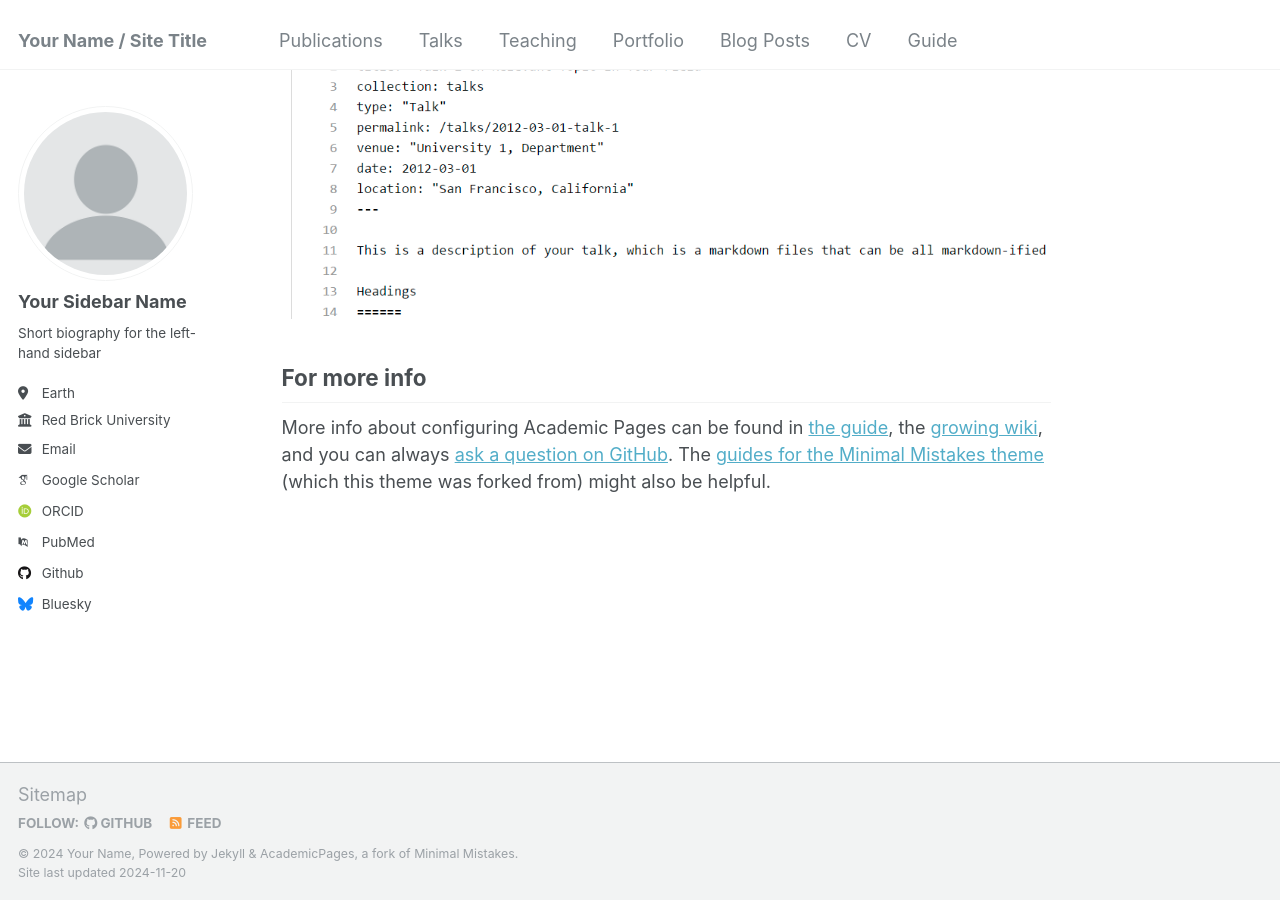
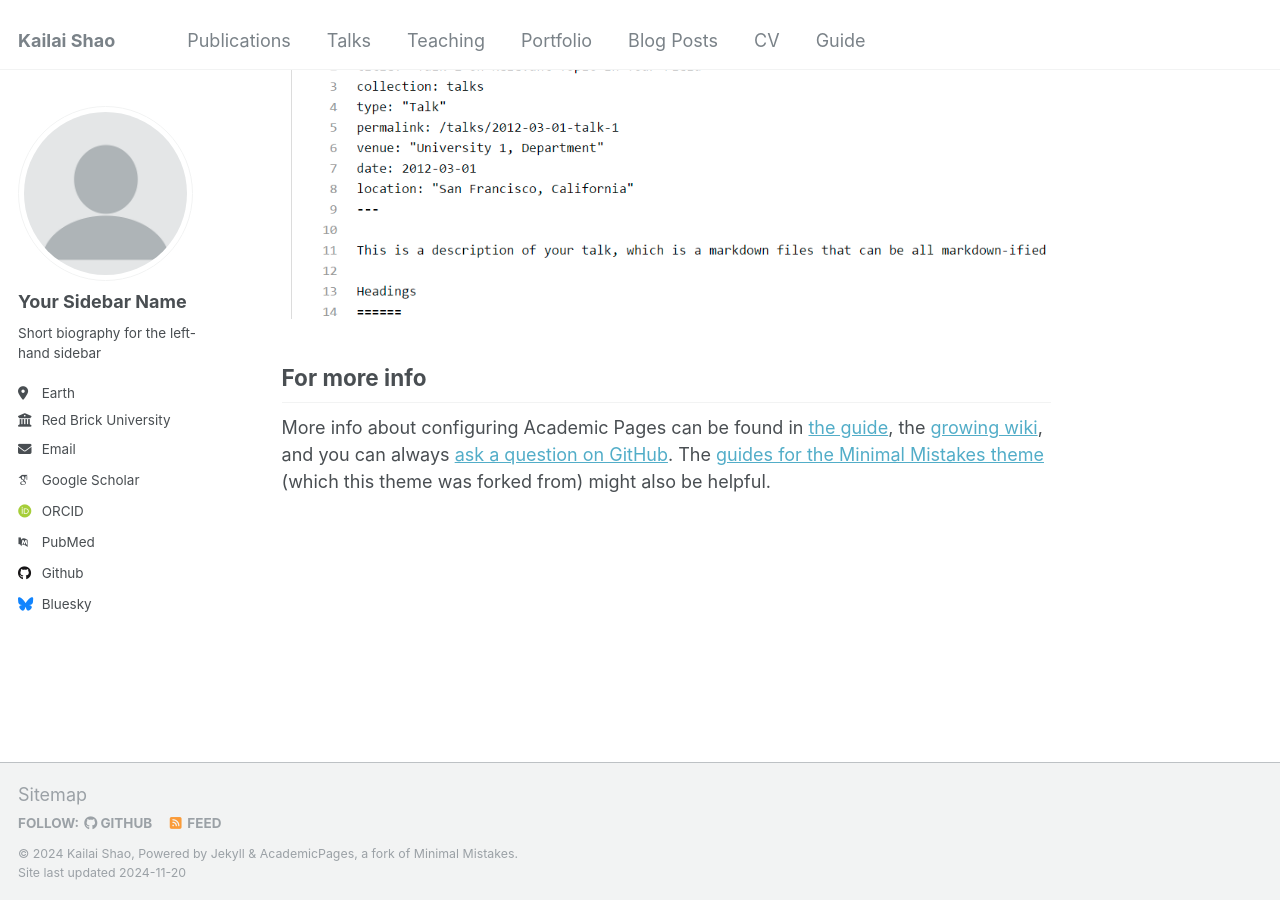
Before and after one commit to kshao19/kshao19.github.io, a Jekyll site: the page built from _pages/about.md, in a window 1280 px wide and 900 px high, scrolled down 2643 px. Built offline with Jekyll 4.4.1, drawn with Linux system fonts in a browser that asks for light colours; some web fonts are replaced.

Commit message:
Update _config.yml

```diff
--- a/_config.yml
+++ b/_config.yml
@@ -8,13 +8,13 @@
 
 # Basic Site Settings
 locale                   : "en-US"
-title                    : "Your Name / Site Title"
+title                    : "Kailai Shao"
 title_separator          : "-"
-name                     : &name "Your Name"
+name                     : &name "Kailai Shao"
 description              : &description "personal description"
-url                      : https://academicpages.github.io # the base hostname & protocol for your site e.g. "https://[your GitHub username].github.io"
+url                      : https://kshao19.github.io # the base hostname & protocol for your site e.g. "https://[your GitHub username].github.io"
 baseurl                  : "" # the subpath of your site, e.g. "/blog"
-repository               : "academicpages/academicpages.github.io"
+repository               : "kshao19/kshao19.github.io"
 
 # Site Author - The following control what appear as part of the author content on the side bar.
 #               If a field is blank the icon and link will not appear, otherwise it will be shown.
```
